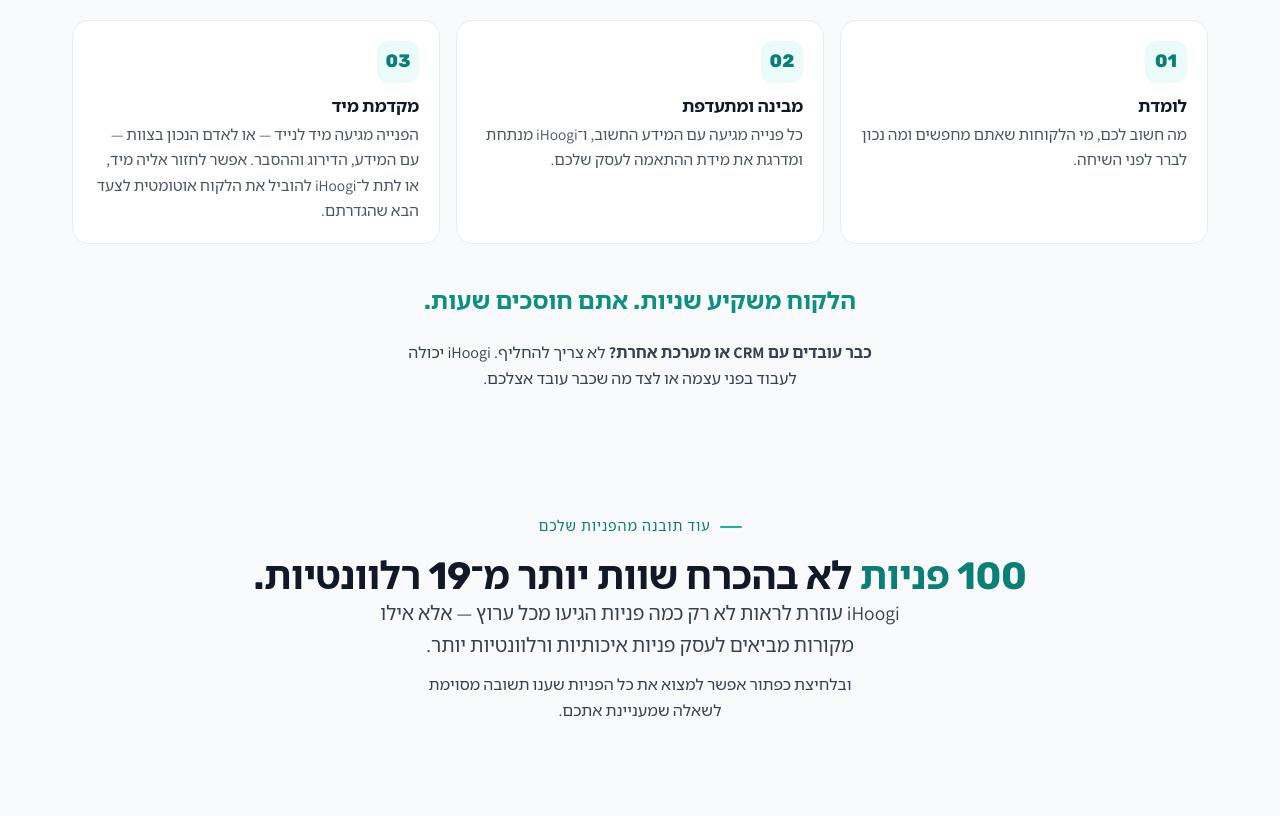
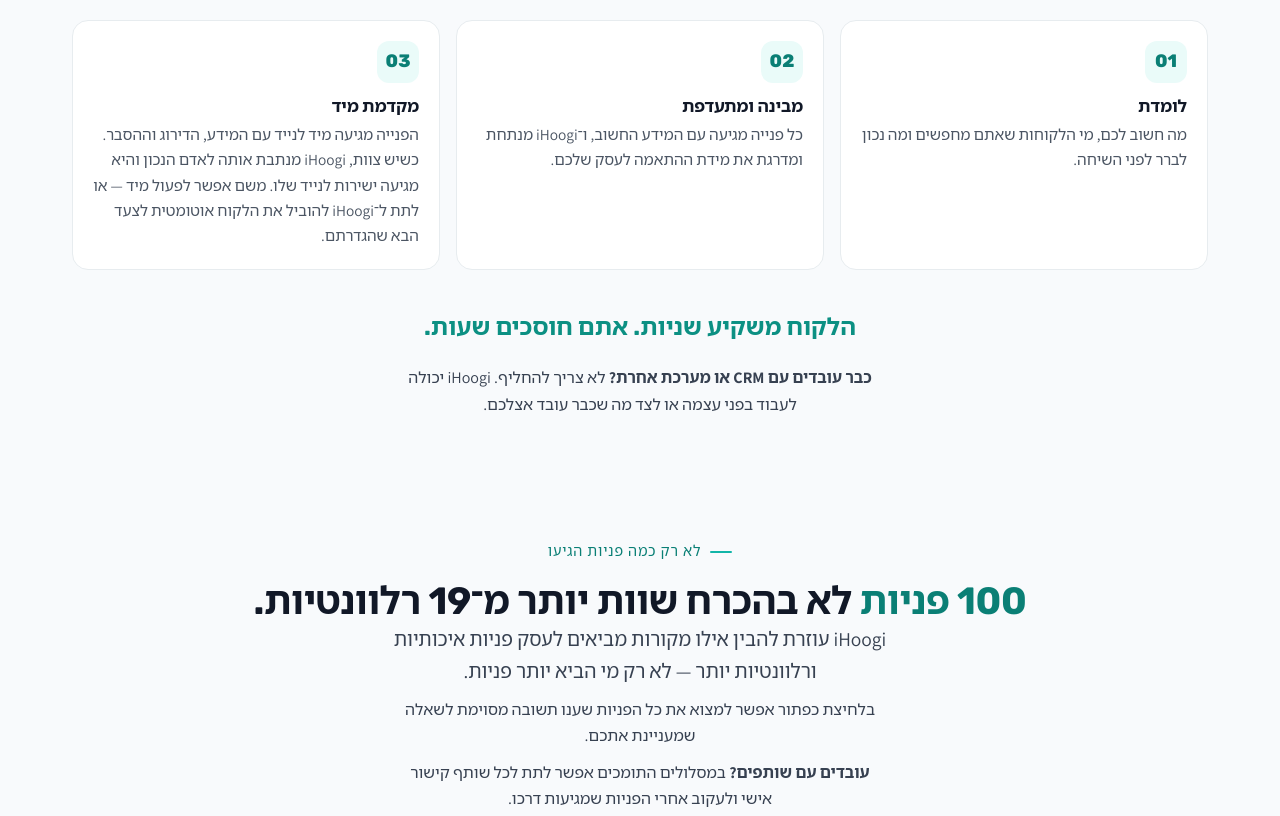
Before and after one commit to ai-4biz/ihoogi-marketing-site, a plain HTML site: page index.html in a window 1280 px wide. Shown: the part 1003-1819 px from the top of the page. Drawn offline with Linux system fonts and the light colour scheme.

Commit message:
Clarify team routing and partner attribution

```diff
--- a/index.html
+++ b/index.html
@@ -844,17 +844,18 @@
 <div class="tri tri3">
 <div class="cell reveal"><div class="ic">01</div><h3>לומדת</h3><p>מה חשוב לכם, מי הלקוחות שאתם מחפשים ומה נכון לברר לפני השיחה.</p></div>
 <div class="cell reveal"><div class="ic">02</div><h3>מבינה ומתעדפת</h3><p>כל פנייה מגיעה עם המידע החשוב, ו־iHoogi מנתחת ומדרגת את מידת ההתאמה לעסק שלכם.</p></div>
-<div class="cell reveal"><div class="ic">03</div><h3>מקדמת מיד</h3><p>הפנייה מגיעה מיד לנייד — או לאדם הנכון בצוות — עם המידע, הדירוג וההסבר. אפשר לחזור אליה מיד, או לתת ל־iHoogi להוביל את הלקוח אוטומטית לצעד הבא שהגדרתם.</p></div>
+<div class="cell reveal"><div class="ic">03</div><h3>מקדמת מיד</h3><p>הפנייה מגיעה מיד לנייד עם המידע, הדירוג וההסבר. כשיש צוות, iHoogi מנתבת אותה לאדם הנכון והיא מגיעה ישירות לנייד שלו. משם אפשר לפעול מיד — או לתת ל־iHoogi להוביל את הלקוח אוטומטית לצעד הבא שהגדרתם.</p></div>
 </div>
 <p class="north-star reveal"><strong>הלקוח משקיע שניות. אתם חוסכים שעות.</strong></p><p class="lead center reveal" style="margin:18px auto 0;font-size:1rem"><strong>כבר עובדים עם CRM או מערכת אחרת?</strong> לא צריך להחליף. iHoogi יכולה לעבוד בפני עצמה או לצד מה שכבר עובד אצלכם.</p>
 </div></section>
 
 <!-- ============ BONUS INSIGHT ============ -->
 <section class="section" id="insight" style="padding-block:42px;background:var(--soft)"><div class="wrap"><div class="center reveal">
-<span class="eyebrow">עוד תובנה מהפניות שלכם</span>
+<span class="eyebrow">לא רק כמה פניות הגיעו</span>
 <h2 class="h2"><span class="hl">100 פניות</span> לא בהכרח שוות יותר מ־19 רלוונטיות.</h2>
-<p class="lead center" style="margin-inline:auto">iHoogi עוזרת לראות לא רק כמה פניות הגיעו מכל ערוץ — אלא אילו מקורות מביאים לעסק פניות איכותיות ורלוונטיות יותר.</p>
-<p class="lead center" style="margin:10px auto 0;font-size:1rem">ובלחיצת כפתור אפשר למצוא את כל הפניות שענו תשובה מסוימת לשאלה שמעניינת אתכם.</p>
+<p class="lead center" style="margin-inline:auto">iHoogi עוזרת להבין אילו מקורות מביאים לעסק פניות איכותיות ורלוונטיות יותר — לא רק מי הביא יותר פניות.</p>
+<p class="lead center" style="margin:10px auto 0;font-size:1rem">בלחיצת כפתור אפשר למצוא את כל הפניות שענו תשובה מסוימת לשאלה שמעניינת אתכם.</p>
+<p class="lead center" style="margin:10px auto 0;font-size:1rem"><strong>עובדים עם שותפים?</strong> במסלולים התומכים אפשר לתת לכל שותף קישור אישי ולעקוב אחרי הפניות שמגיעות דרכו.</p>
 </div></div></section>
 
 <!-- ============ FOUNDER ============ -->
```
